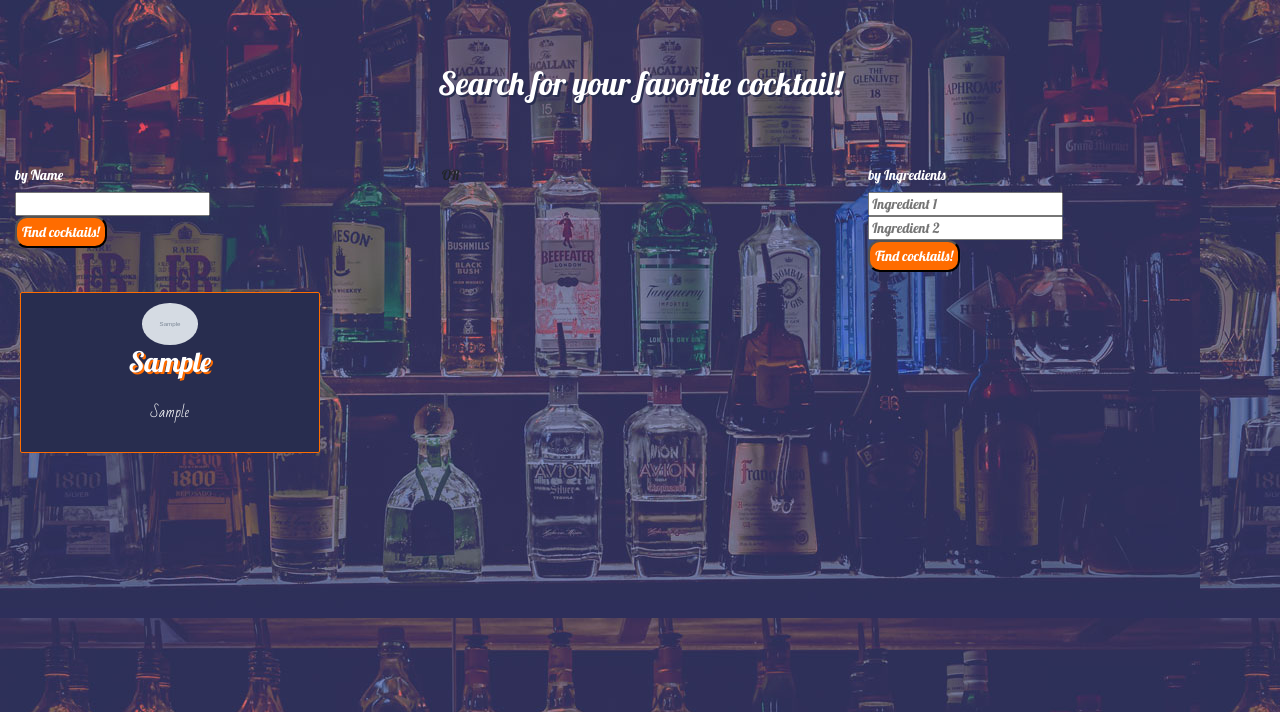
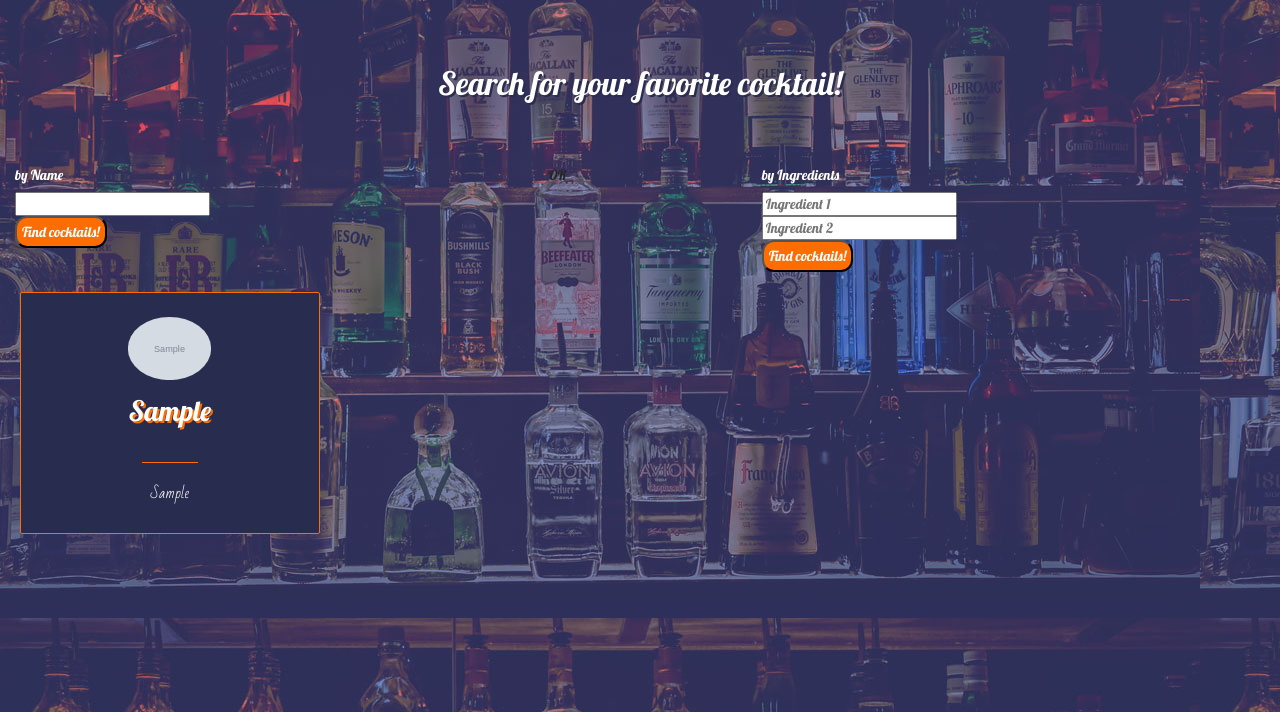
Before and after one commit to celinedesnoe/ShakeShake-Project2, a Node server app: page /search in a window 1280 px wide. Shown: the part 88-800 px from the top of the page. Run offline with Node 20, Linux system fonts and the light colour scheme; a user stored in the database is signed in; tables that the repository leaves empty hold one stand-in row (values such as "Sample post"); grey boxes marked "Sample" are stand-in pictures; some libraries are stand-ins or nearby versions.

Commit message:
Search pages fixed

```diff
--- a/public/stylesheets/style.css
+++ b/public/stylesheets/style.css
@@ -19,6 +19,12 @@ a {
   width: 20%;
   border-radius: 50%; }
 
+.img-drink {
+  height: 40%;
+  width: 40%;
+  border-radius: 50%;
+  padding: 5%; }
+
 h2 {
   margin: 5%; }
 
@@ -32,11 +38,8 @@ button {
 .div-marg {
   margin: 2% 5%; }
 
-.red {
-  color: lightgrey; }
-
-.green {
-  color: green; }
+.orange {
+  color: #ff6c00; }
 
 .title {
   color: white;
@@ -79,4 +82,8 @@ button {
 label {
   color: white; }
 
+hr {
+  border-top: 1px solid #ff6c00;
+  width: 20%; }
+
 /*# sourceMappingURL=style.css.map */
--- a/public/stylesheets/style.scss
+++ b/public/stylesheets/style.scss
@@ -31,6 +31,13 @@ a {
   border-radius: 50%;
 }
 
+.img-drink {
+  height: 40%;
+  width: 40%;
+  border-radius: 50%;
+  padding: 5%;
+}
+
 h2 {
   margin: 5%;
 }
@@ -47,12 +54,8 @@ button {
   margin: 2% 5%;
 }
 
-.red {
-  color: lightgrey;
-}
-
-.green {
-  color: green;
+.orange {
+  color: #ff6c00;
 }
 
 .title {
@@ -103,3 +106,8 @@ button {
 label {
   color: white;
 }
+
+hr {
+  border-top: 1px solid #ff6c00;
+  width: 20%;
+}
--- a/routes/search-router.js
+++ b/routes/search-router.js
@@ -103,7 +103,10 @@ router.get("/search-result-ingred", (req, res, next) => {
     const userCocktails = userDoc.cocktailCreated;
     console.log(userDoc);
     userCocktails.forEach(drink => {
-      drinks.push(drink);
+      if (drink.strDrink === search_query) {
+        console.log("CONSOLE LOG", drink.strDrink, "=", search_query);
+        drinks.push(drink);
+      }
     });
   });
 
--- a/views/mycocktails-view/mycocktails.hbs
+++ b/views/mycocktails-view/mycocktails.hbs
@@ -17,7 +17,7 @@
 
   <div class="tag-pink">
 
-    <img src=" {{this.strDrinkThumb}}" class="img-nav">
+    <img src=" {{this.strDrinkThumb}}" class="img-drink">
 
     <h3 class="d-flex justify-content-center text-center">{{this.strDrink}}</h3>
 
--- a/views/search-views/search.hbs
+++ b/views/search-views/search.hbs
@@ -2,7 +2,7 @@
 
 <div class="d-flex flex-row justify-content-center">
 
-  <div class=" justify-content-center flex-column col-4">
+  <div class="align-items-center flex-column col-5">
     <form action="/search-result-drink" method="GET">
       <div><label>by Name</label></div>
       <div><input type="text" name="search_query"></div>
@@ -10,11 +10,11 @@
     </form>
   </div>
 
-  <div class="col-4">
+  <div class="col-2">
     <p>OR</p>
   </div>
 
-  <div class="justify-content-center flex-column col-4">
+  <div class="align-content-center flex-column col-5">
     <form action="/search-result-ingred" method="GET" id="ingred-list">
       <div><label>by Ingredients</label></div>
 
@@ -51,7 +51,7 @@
   {{!-- <div class="col-lg-4 col-md-6 mycard d-flex flex-column justify-content-between "> --}}
   <div class="tag-blue">
 
-    <img src=" {{this.strDrinkThumb}}" class="img-nav">
+    <img src=" {{this.strDrinkThumb}}" class="img-drink">
 
     <h3 class="d-flex justify-content-center text-center shadow-title">{{this.strDrink}}</h3>
 
@@ -84,6 +84,9 @@
       </div>
     </div>
 
+
+    <hr>
+
     <div>
       {{!-- <h3 class="d-flex justify-content-center text-center">Instructions</h3> --}}
 
--- a/views/suggestion-views/bar-input.hbs
+++ b/views/suggestion-views/bar-input.hbs
@@ -64,7 +64,7 @@
   {{!-- <div class="col-lg-4 col-md-6 mycard d-flex flex-column justify-content-between "> --}}
   <div class="tag-blue">
 
-    <img src=" {{this.strDrinkThumb}}" class="img-nav">
+    <img src=" {{this.strDrinkThumb}}" class="img-drink">
 
     <h3 class="d-flex justify-content-center text-center shadow-title">{{this.strDrink}}</h3>
 
```
Also changed, not shown: views/search-views/search-result-drink.hbs (+6 -7 lines), views/search-views/search-result-ingred.hbs (+40 -15 lines), 1 other file.
